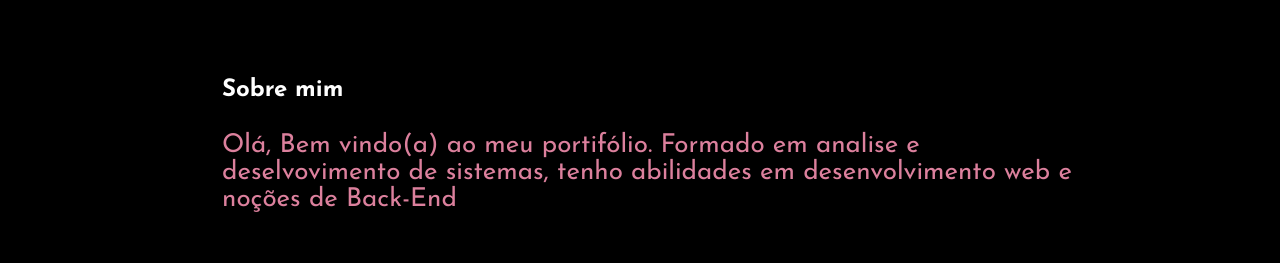
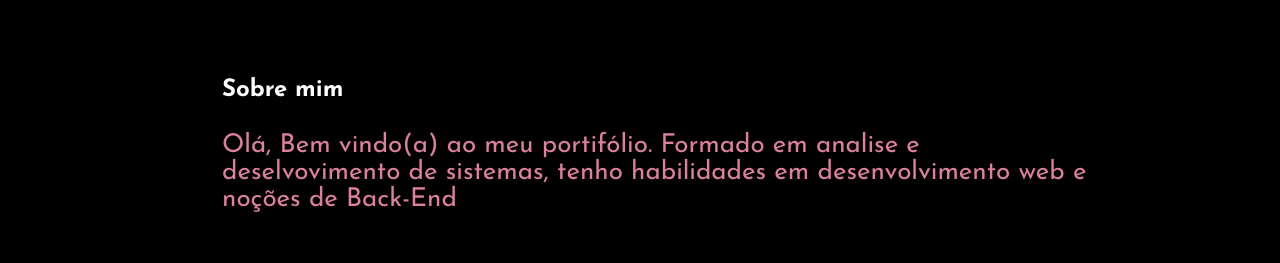
Before and after one commit to kleidson96/portifolio, a plain HTML site: page index.html in a window 1280 px wide. Shown: the part 860-1123 px from the top of the page. Drawn offline with Linux system fonts and the light colour scheme.

Commit message:
Update index.html

```diff
--- a/index.html
+++ b/index.html
@@ -39,7 +39,7 @@
         <img src="" alt="">
         <div>
             <h2>Sobre mim</h2>
-            <p>Olá, Bem vindo(a) ao meu portifólio. Formado em analise e deselvovimento de sistemas, tenho abilidades em desenvolvimento web  e noções de Back-End </p>
+            <p>Olá, Bem vindo(a) ao meu portifólio. Formado em analise e deselvovimento de sistemas, tenho habilidades em desenvolvimento web  e noções de Back-End </p>
             <button class="bt-contato"><a href="#contato">Entre em contato</a></button>
         </div>
     </section>
```
